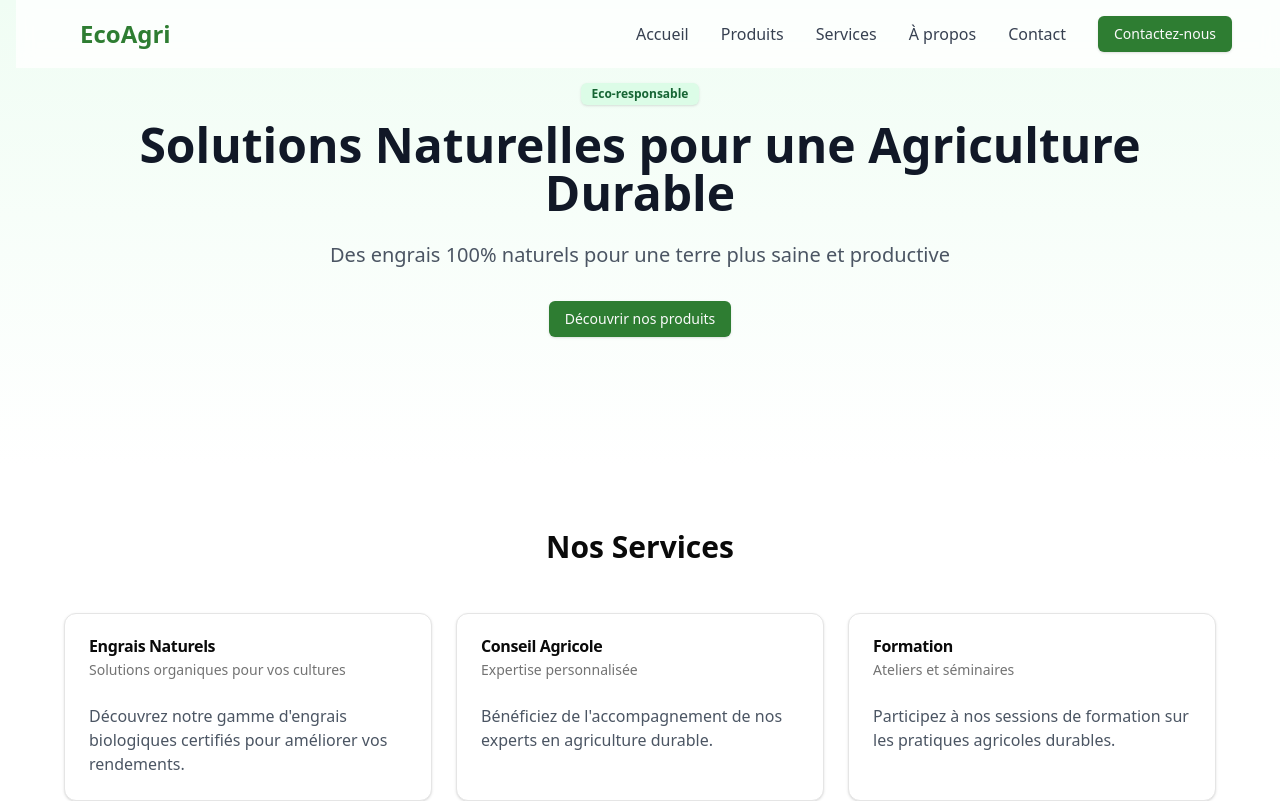
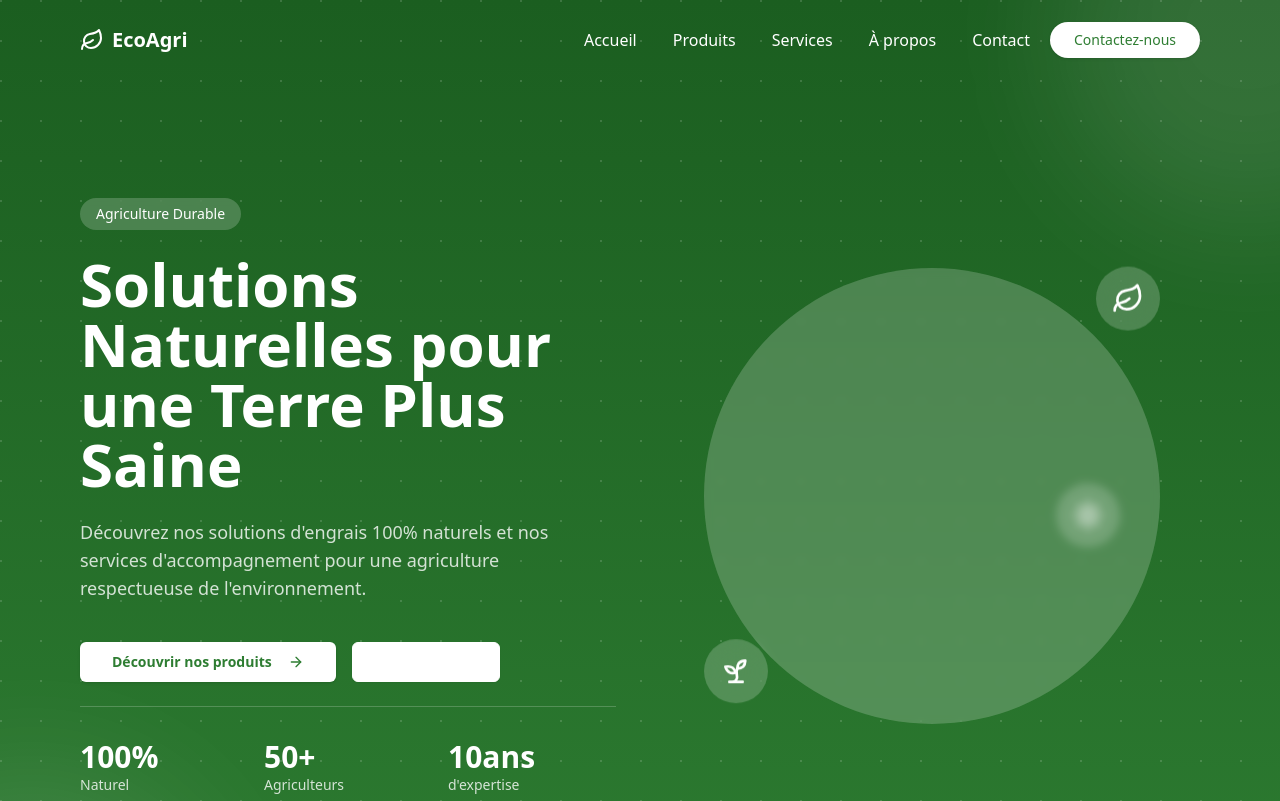
Before and after one commit to Level237/camagrocompany, a React (Vite) app: page / in a window 1280 px wide. Shown: the top 801 px of the page. Built offline with nearby package versions, Linux system fonts and the light colour scheme.

Commit message:
Refactor Navbar component for improved scroll behavior and styling; integrate Hero section into Homepage layout

```diff
--- a/src/components/layout/Navbar.tsx
+++ b/src/components/layout/Navbar.tsx
@@ -1,21 +1,20 @@
-import { useState, useEffect } from "react"
+import { useState } from "react"
 import { motion, useScroll, useMotionValueEvent } from "framer-motion"
 import { Link } from "react-router-dom"
 import { Button } from "@/components/ui/button"
-import { Menu, X } from "lucide-react"
+import { Menu, X, Leaf } from "lucide-react"
 
 const Navbar = () => {
   const [isOpen, setIsOpen] = useState(false)
-  const [hidden, setHidden] = useState(false)
+  const [isScrolled, setIsScrolled] = useState(false)
   const { scrollY } = useScroll()
 
-  // Suivre le scroll pour l'animation
+  // Suivre le scroll pour le changement d'apparence
   useMotionValueEvent(scrollY, "change", (latest) => {
-    const previous = scrollY.getPrevious()
-    if (latest > previous && latest > 150) {
-      setHidden(true)
+    if (latest > 50) {
+      setIsScrolled(true)
     } else {
-      setHidden(false)
+      setIsScrolled(false)
     }
   })
 
@@ -29,29 +28,38 @@ const Navbar = () => {
 
   return (
     <motion.nav
-      variants={{
-        visible: { y: 0, backgroundColor: "rgba(255, 255, 255, 0.8)", backdropFilter: "blur(8px)" },
-        hidden: { y: "-100%" },
+      initial={{ backgroundColor: "transparent" }}
+      animate={{
+        position: isScrolled ? "fixed" : "absolute",
+        backgroundColor: isScrolled ? "rgba(255, 255, 255, 0.95)" : "transparent",
+        backdropFilter: isScrolled ? "blur(12px)" : "none",
+        boxShadow: isScrolled ? "0 4px 6px -1px rgba(0, 0, 0, 0.1), 0 2px 4px -1px rgba(0, 0, 0, 0.06)" : "none",
       }}
-      animate={hidden ? "hidden" : "visible"}
-      transition={{ duration: 0.35, ease: "easeInOut" }}
-      className="fixed w-full top-0 z-50 px-4 py-4"
+      transition={{ duration: 0.3 }}
+      className="top-0 left-0 right-0 w-full z-50"
     >
-      <div className="container mx-auto max-w-6xl">
-        <div className="flex items-center justify-between">
+      <div className="container mx-auto max-w-6xl px-4">
+        <div className="flex items-center justify-between h-20">
           {/* Logo */}
           <motion.div
             initial={{ opacity: 0, x: -20 }}
             animate={{ opacity: 1, x: 0 }}
             transition={{ duration: 0.5 }}
+            className="flex items-center space-x-2"
           >
-            <Link to="/" className="text-2xl font-bold text-[#2E7D32]">
-              EcoAgri
+            <Link
+              to="/"
+              className={`flex items-center space-x-2 transition-colors duration-300 ${
+                isScrolled ? 'text-[#2E7D32]' : 'text-white'
+              }`}
+            >
+              <Leaf className="w-6 h-6" />
+              <span className="text-xl font-bold">EcoAgri</span>
             </Link>
           </motion.div>
 
           {/* Menu Desktop */}
-          <div className="hidden md:flex items-center space-x-8">
+          <div className="hidden md:flex items-center space-x-1">
             {navItems.map((item, index) => (
               <motion.div
                 key={item.name}
@@ -61,7 +69,11 @@ const Navbar = () => {
               >
                 <Link
                   to={item.path}
-                  className="text-gray-700 hover:text-[#2E7D32] transition-colors"
+                  className={`px-4 py-2 rounded-full transition-all duration-300 ${
+                    isScrolled
+                      ? 'text-gray-700 hover:text-[#2E7D32] hover:bg-green-50'
+                      : 'text-white hover:bg-white/10'
+                  }`}
                 >
                   {item.name}
                 </Link>
@@ -72,46 +84,90 @@ const Navbar = () => {
               animate={{ opacity: 1, scale: 1 }}
               transition={{ duration: 0.5, delay: 0.5 }}
             >
-              <Button className="bg-[#2E7D32] hover:bg-[#1B5E20]">
+              <Button
+                className={`rounded-full px-6 ${
+                  isScrolled
+                    ? 'bg-[#2E7D32] hover:bg-[#1B5E20] text-white'
+                    : 'bg-white text-[#2E7D32] hover:bg-green-50'
+                }`}
+              >
                 Contactez-nous
               </Button>
             </motion.div>
           </div>
 
           {/* Menu Mobile */}
-          <div className="md:hidden">
+          <motion.div
+            className="md:hidden"
+            initial={{ opacity: 0 }}
+            animate={{ opacity: 1 }}
+          >
             <Button
               variant="ghost"
               size="icon"
               onClick={() => setIsOpen(!isOpen)}
-              className="text-gray-700"
+              className={`rounded-full ${
+                isScrolled ? 'text-gray-700' : 'text-white'
+              }`}
             >
               {isOpen ? <X size={24} /> : <Menu size={24} />}
             </Button>
-          </div>
+          </motion.div>
         </div>
 
         {/* Menu Mobile Dropdown */}
         <motion.div
           initial={false}
-          animate={isOpen ? { height: "auto", opacity: 1 } : { height: 0, opacity: 0 }}
+          animate={isOpen ? {
+            height: "auto",
+            opacity: 1,
+            transition: {
+              height: { duration: 0.3 },
+              opacity: { duration: 0.2 }
+            }
+          } : {
+            height: 0,
+            opacity: 0,
+            transition: {
+              height: { duration: 0.3 },
+              opacity: { duration: 0.2 }
+            }
+          }}
           className="md:hidden overflow-hidden"
         >
-          <div className="py-4 space-y-4">
+          <motion.div
+            className={`py-4 px-2 rounded-2xl mb-4 backdrop-blur-lg ${
+              isScrolled
+                ? 'bg-white shadow-lg'
+                : 'bg-white/10'
+            }`}
+          >
             {navItems.map((item) => (
               <Link
                 key={item.name}
                 to={item.path}
-                className="block text-gray-700 hover:text-[#2E7D32] transition-colors"
+                className={`block px-4 py-3 rounded-xl transition-colors duration-300 ${
+                  isScrolled
+                    ? 'text-gray-700 hover:text-[#2E7D32] hover:bg-green-50'
+                    : 'text-white hover:bg-white/10'
+                }`}
                 onClick={() => setIsOpen(false)}
               >
                 {item.name}
               </Link>
             ))}
-            <Button className="w-full bg-[#2E7D32] hover:bg-[#1B5E20]">
-              Contactez-nous
-            </Button>
-          </div>
+            <div className="px-4 pt-3">
+              <Button
+                className={`w-full rounded-xl ${
+                  isScrolled
+                    ? 'bg-[#2E7D32] hover:bg-[#1B5E20] text-white'
+                    : 'bg-white text-[#2E7D32] hover:bg-green-50'
+                }`}
+              >
+                Contactez-nous
+              </Button>
+            </div>
+          </motion.div>
         </motion.div>
       </div>
     </motion.nav>
--- /dev/null
+++ b/src/components/sections/Hero.tsx
@@ -0,0 +1,112 @@
+import { motion } from "framer-motion"
+import { Button } from "@/components/ui/button"
+import { ArrowRight, Leaf, Sprout, Sun } from "lucide-react"
+
+const Hero = () => {
+  return (
+    <div className="relative py-24 min-h-screen bg-gradient-to-b from-[#1B5E20] to-[#2E7D32] overflow-hidden">
+      {/* Cercles décoratifs en arrière-plan */}
+      <div className="absolute inset-0 overflow-hidden">
+        <div className="absolute -top-40 -right-40 w-96 h-96 bg-white/10 rounded-full blur-3xl" />
+        <div className="absolute -bottom-40 -left-40 w-96 h-96 bg-white/10 rounded-full blur-3xl" />
+      </div>
+
+      {/* Grille de points décorative */}
+      <div className="absolute inset-0" style={{
+        backgroundImage: 'radial-gradient(circle at 1px 1px, rgba(255,255,255,0.15) 1px, transparent 0)',
+        backgroundSize: '40px 40px'
+      }} />
+
+      <div className="relative container mx-auto max-w-6xl px-4 h-screen flex items-center">
+        <div className="grid md:grid-cols-2 gap-12 items-center">
+          {/* Contenu texte */}
+          <motion.div
+            initial={{ opacity: 0, y: 20 }}
+            animate={{ opacity: 1, y: 0 }}
+            transition={{ duration: 0.8 }}
+            className="text-white space-y-6"
+          >
+            <div className="flex items-center space-x-2">
+              <span className="bg-white/20 px-4 py-1.5 rounded-full text-sm font-medium backdrop-blur-sm">
+                Agriculture Durable
+              </span>
+            </div>
+
+            <h1 className="text-4xl md:text-6xl font-bold leading-tight">
+              Solutions Naturelles pour une Terre Plus Saine
+            </h1>
+
+            <p className="text-lg text-white/80 max-w-lg">
+              Découvrez nos solutions d'engrais 100% naturels et nos services
+              d'accompagnement pour une agriculture respectueuse de l'environnement.
+            </p>
+
+            <div className="flex flex-col sm:flex-row gap-4 pt-4">
+              <Button size="lg" className="bg-white text-[#2E7D32] hover:bg-green-50 font-semibold">
+                Découvrir nos produits
+                <ArrowRight className="ml-2 h-5 w-5" />
+              </Button>
+              <Button size="lg" variant="outline" className="border-white text-white hover:bg-white/20">
+                Nos services
+              </Button>
+            </div>
+
+            {/* Stats */}
+            <div className="grid grid-cols-3 gap-4 pt-8 border-t border-white/20 mt-8">
+              <div>
+                <div className="text-3xl font-bold">100%</div>
+                <div className="text-sm text-white/80">Naturel</div>
+              </div>
+              <div>
+                <div className="text-3xl font-bold">50+</div>
+                <div className="text-sm text-white/80">Agriculteurs</div>
+              </div>
+              <div>
+                <div className="text-3xl font-bold">10ans</div>
+                <div className="text-sm text-white/80">d'expertise</div>
+              </div>
+            </div>
+          </motion.div>
+
+          {/* Image/Illustration */}
+          <motion.div
+            initial={{ opacity: 0, scale: 0.8 }}
+            animate={{ opacity: 1, scale: 1 }}
+            transition={{ duration: 0.8, delay: 0.2 }}
+            className="relative hidden md:block"
+          >
+            <div className="relative w-full aspect-square">
+              {/* Cercles flottants avec icônes */}
+              <motion.div
+                animate={{ y: [0, -20, 0] }}
+                transition={{ repeat: Infinity, duration: 3, ease: "easeInOut" }}
+                className="absolute top-10 right-10 bg-white/20 backdrop-blur-lg rounded-full p-4"
+              >
+                <Leaf className="w-8 h-8 text-white" />
+              </motion.div>
+              <motion.div
+                animate={{ y: [0, 20, 0] }}
+                transition={{ repeat: Infinity, duration: 4, ease: "easeInOut" }}
+                className="absolute bottom-20 left-10 bg-white/20 backdrop-blur-lg rounded-full p-4"
+              >
+                <Sprout className="w-8 h-8 text-white" />
+              </motion.div>
+              <motion.div
+                animate={{ y: [0, -15, 0] }}
+                transition={{ repeat: Infinity, duration: 3.5, ease: "easeInOut" }}
+                className="absolute top-1/2 right-20 bg-white/20 backdrop-blur-lg rounded-full p-4"
+              >
+                <Sun className="w-8 h-8 text-white" />
+              </motion.div>
+
+              {/* Cercle principal */}
+              <div className="absolute inset-10 bg-white/20 backdrop-blur-sm rounded-full" />
+            </div>
+          </motion.div>
+        </div>
+      </div>
+    </div>
+  )
+}
+
+export default Hero
--- a/src/pages/Homepage.tsx
+++ b/src/pages/Homepage.tsx
@@ -2,13 +2,17 @@ import { Button } from "@/components/ui/button"
 import { Card, CardContent, CardDescription, CardHeader, CardTitle } from "@/components/ui/card"
 import { Badge } from "@/components/ui/badge"
 import Navbar from "@/components/layout/Navbar"
+import Hero from "@/components/sections/Hero"
+
 const Homepage = () => {
   return (
-    <div className="min-h-screen bg-white">
+    <div className="min-h-screen">
+         <Navbar/>
+      <Hero />
       {/* Hero Section */}
 
-      <section className="py-20 px-4 bg-gradient-to-b from-green-50 to-white">
-      <Navbar/>
+      <section className="py-20  px-4 bg-gradient-to-b from-green-50 to-white">
+
         <div className="container mx-auto max-w-6xl">
           <div className="text-center mb-12">
             <Badge className="mb-4 bg-green-100 text-green-800">Eco-responsable</Badge>
```
